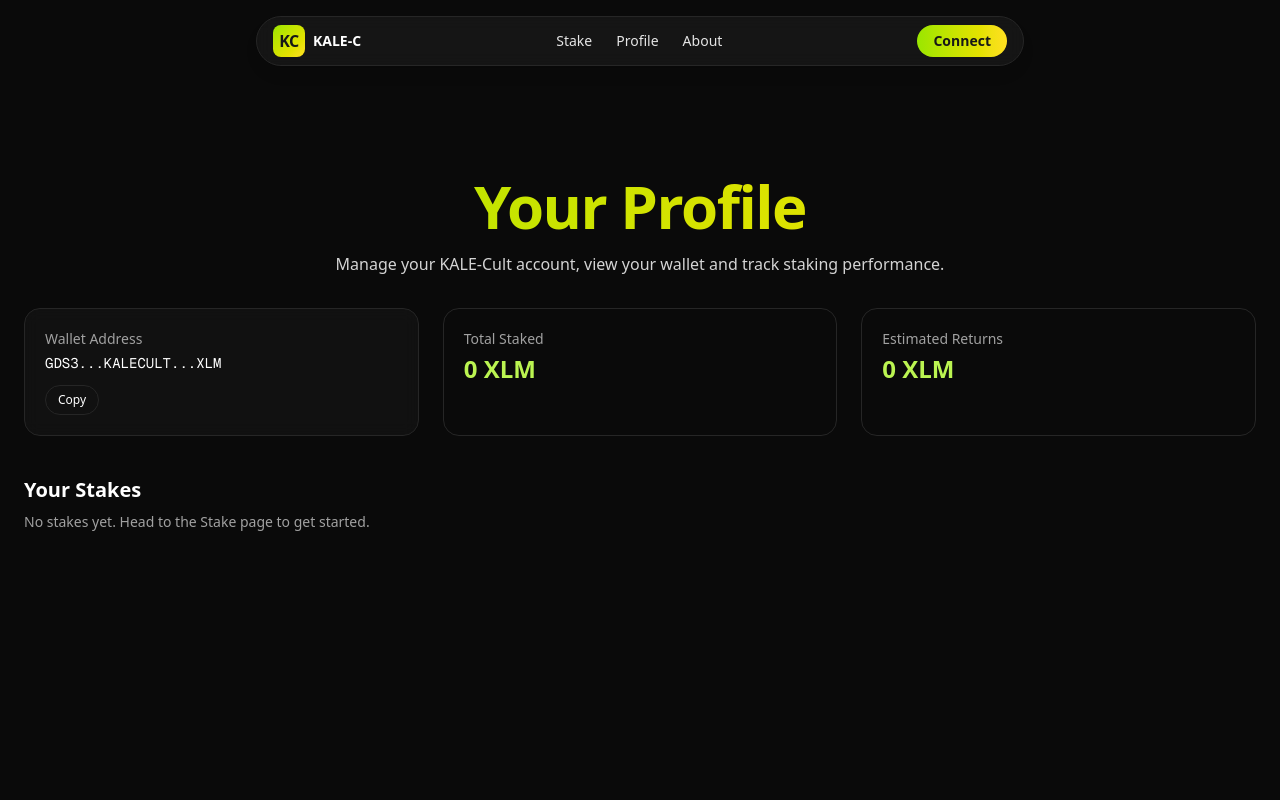
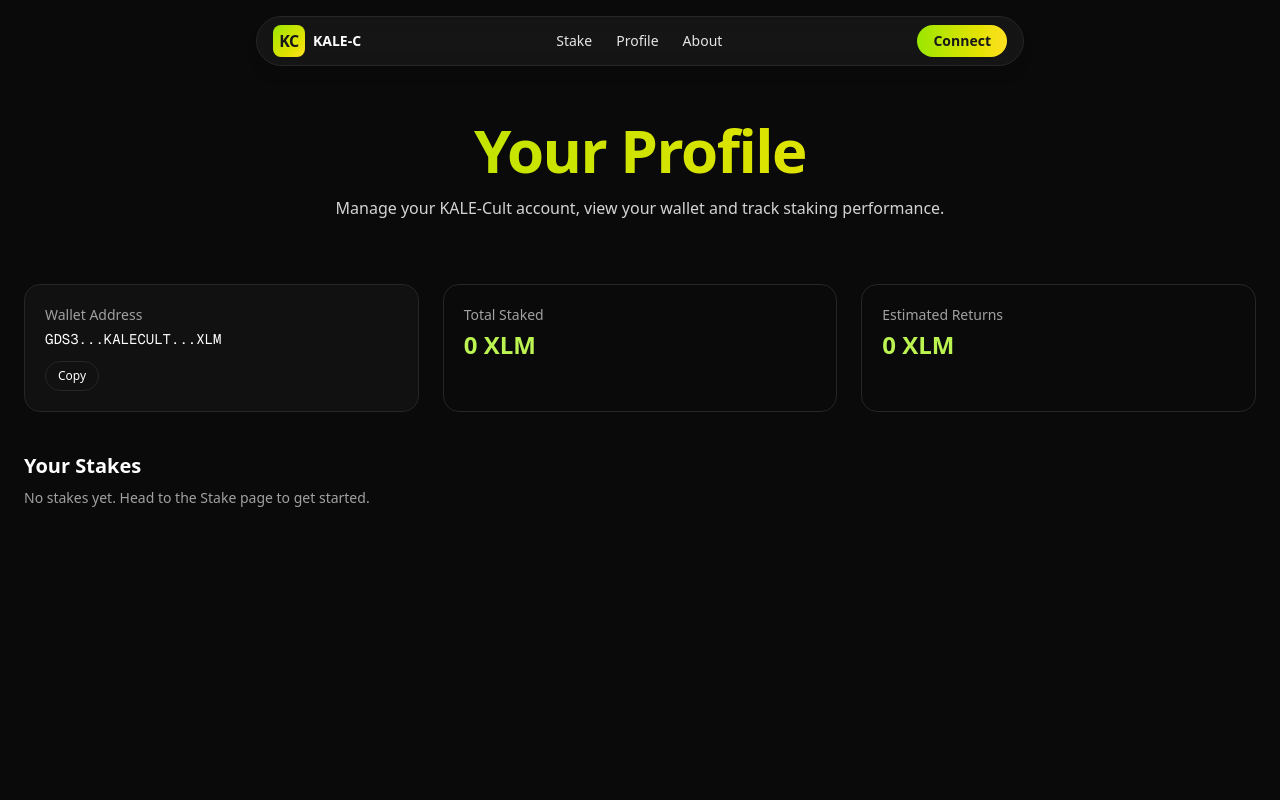
Before and after one commit to AloysJehwin/KALE-Cult, a Next.js app in the folder kale-cult/: page /profile in a window 1280 px wide. Shown: the top 800 px of the page. Built offline with nearby package versions, Linux system fonts and the light colour scheme.

Commit message:
profile padding

```diff
--- a/kale-cult/src/app/profile/page.tsx
+++ b/kale-cult/src/app/profile/page.tsx
@@ -44,7 +44,7 @@ export default function ProfilePage() {
 
   return (
     <div className="min-h-screen bg-neutral-950 text-white">
-      <section className="mx-auto max-w-7xl px-6 pt-16 md:pt-24 pb-8 text-center">
+      <section className="mx-auto max-w-7xl px-6 pt-16 md:pt-10 pb-8 text-center">
         <TypingAnimation className="text-4xl md:text-6xl font-extrabold tracking-tight bg-gradient-to-r from-lime-400 to-yellow-300 bg-clip-text text-transparent" duration={35}>
           Your Profile
         </TypingAnimation>
@@ -53,7 +53,7 @@ export default function ProfilePage() {
         </p>
       </section>
 
-      <section className="mx-auto max-w-7xl px-6 pb-16">
+      <section className="mx-auto max-w-7xl px-6 mt-8 pb-16">
         {/* Wallet + Stats */}
         <div className="grid grid-cols-1 lg:grid-cols-3 gap-6">
           <div className="rounded-2xl border border-neutral-800 bg-neutral-900/60 backdrop-blur p-5">
```
